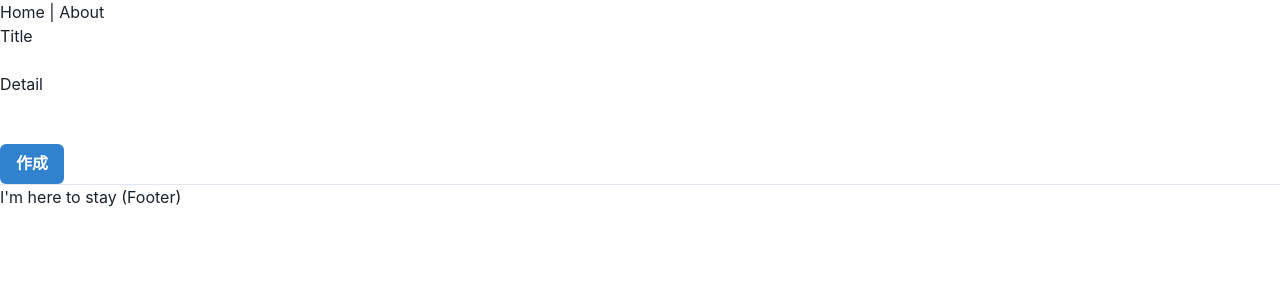
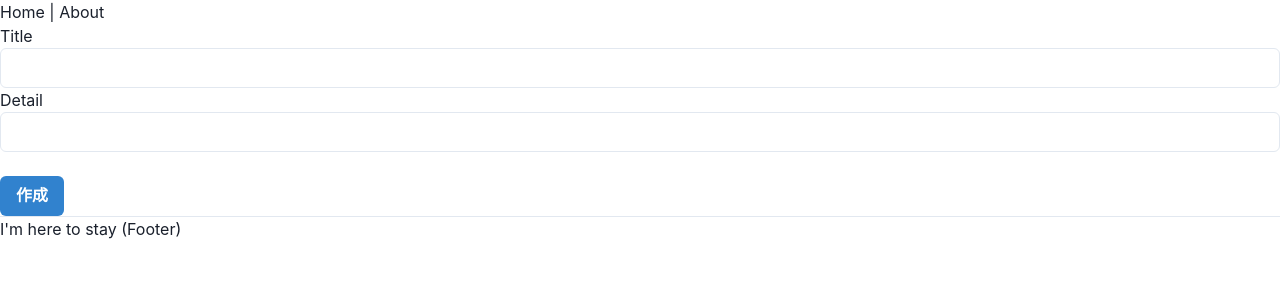
Before and after one commit to tokku5552/todoapp-nextjs-ts, a Next.js app: page /todos/new in a window 1280 px wide. Shown: the top 300 px of the page. Built offline with nearby package versions, Linux system fonts and the light colour scheme; no server answers.

Commit message:
TextFieldのデザイン変更

```diff
--- a/src/components/TextField.tsx
+++ b/src/components/TextField.tsx
@@ -1,4 +1,5 @@
 import * as React from "react";
+import { Input } from "@chakra-ui/react";
 
 type Props = {
   value?: string;
@@ -7,11 +8,13 @@ type Props = {
 
 const TextField = (props: Props) => {
   return (
-    <input
-      type="text"
-      value={props.value}
-      onChange={(event) => props.onChange(event.target.value)}
-    />
+    <>
+      <Input
+        focusBorderColor="blue"
+        value={props.value}
+        onChange={(event) => props.onChange(event.target.value)}
+      />
+    </>
   );
 };
 
```
